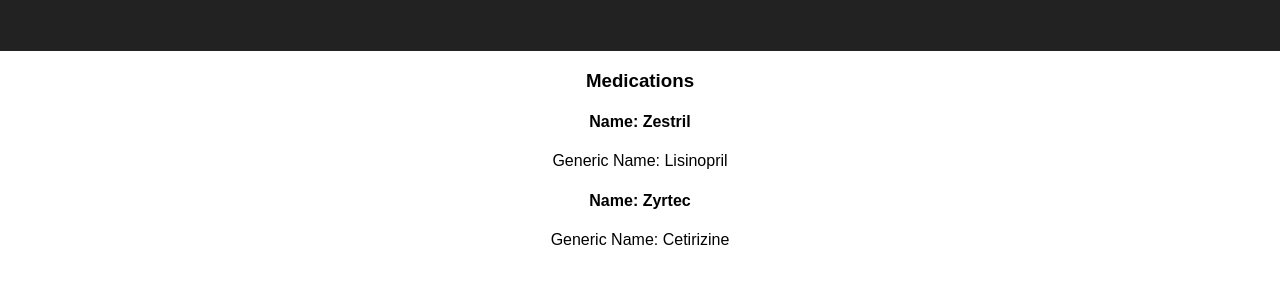
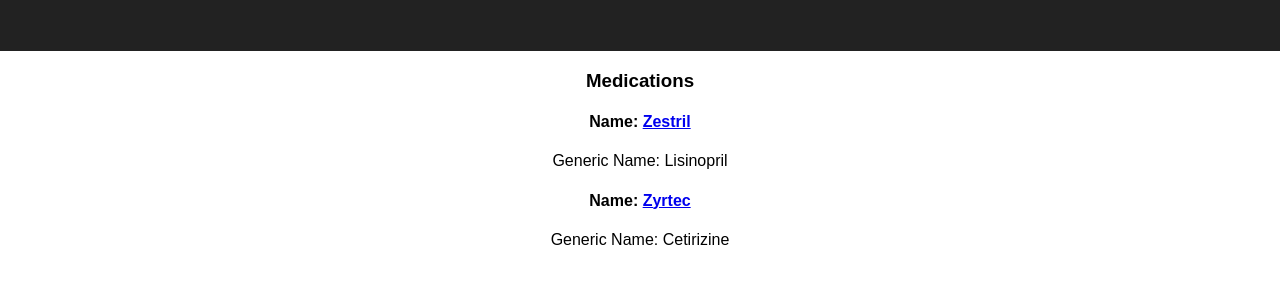
Before and after one commit to debjohnson33/medications-app-client, a React (Create React App) app: page / in a window 1280 px wide. Shown: the part 139-422 px from the top of the page. Built offline with nearby package versions, Linux system fonts and the light colour scheme.

Commit message:
Added components folder/Medication component

```diff
--- /dev/null
+++ b/src/components/Medication.js
@@ -0,0 +1,9 @@
+import React from 'react';
+
+const Medication = props => {
+	<div>
+		{props.name}
+	</div>
+}
+
+export default Medication;
--- a/src/containers/Medications.js
+++ b/src/containers/Medications.js
@@ -1,15 +1,19 @@
 import React from 'react';
+import Medication from '../components/Medication'
 
 const Medications = (props) => (
+	<div>
 	<div>
 		<h3>Medications</h3>
 			{props.medications.map(medication =>
 				<div>
-					<h4>Name: {medication.name}</h4>
+					<h4>Name: <a href={'/medications/' + medication.id} >{medication.name}</a></h4>
 					<p>Generic Name: {medication.generic_name}</p>
 				</div>
 			)}
 	</div>
+
+	</div>
 )
 
 export default Medications;
```
